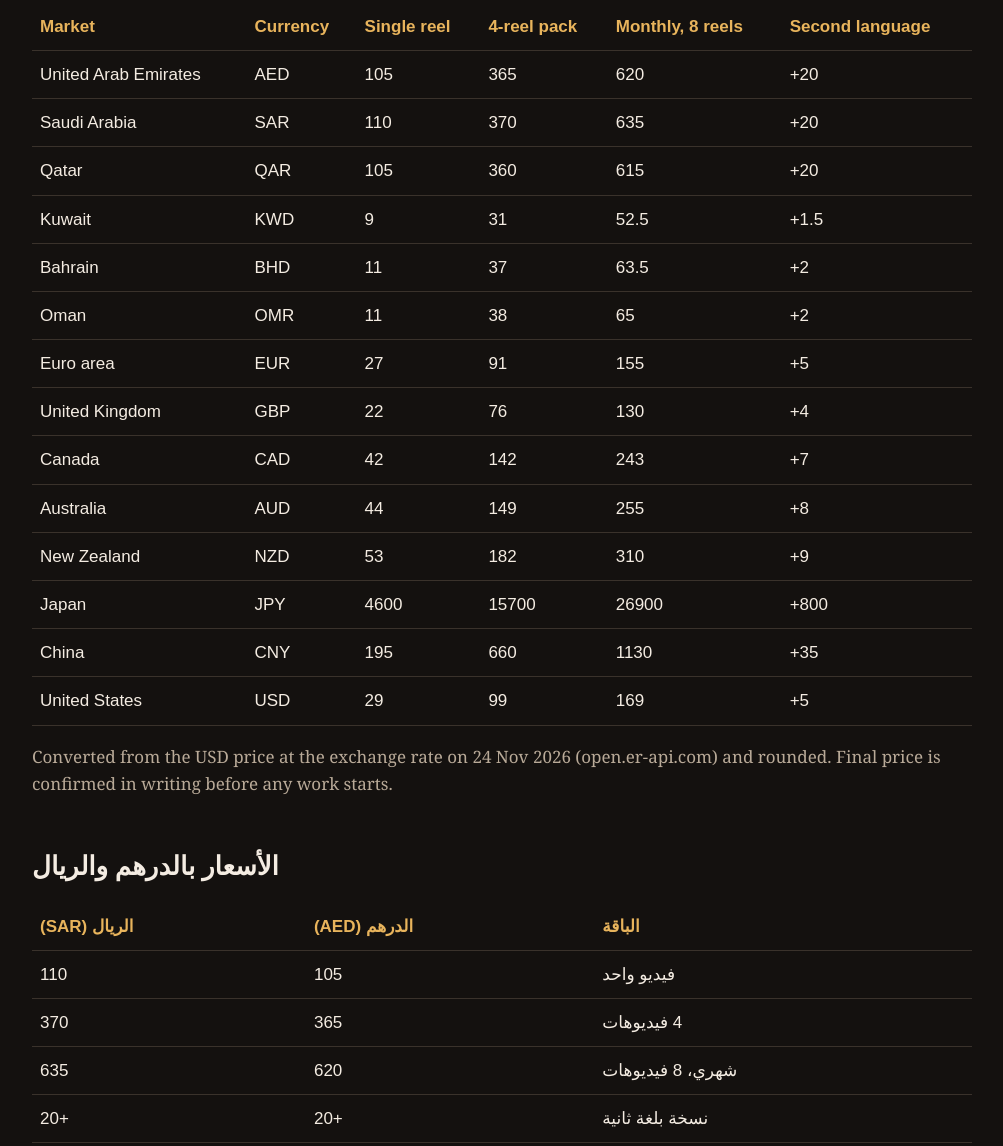
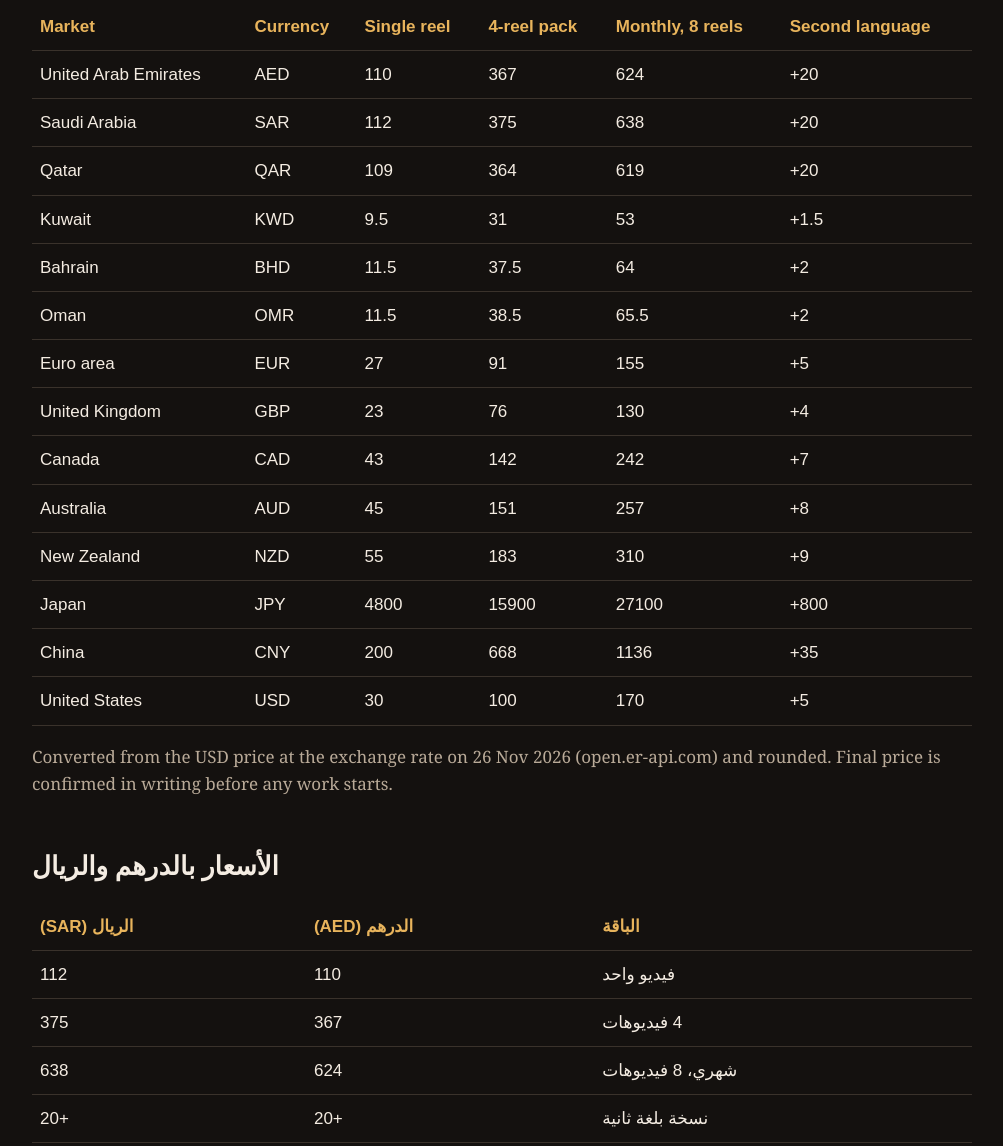
Before and after one commit to lumenreels/lumenreels.github.io, a plain HTML site: page index.html in a window 1280 px wide. Shown: the part 2157-3303 px from the top of the page, without its empty margins (138-1141 px from the left). Drawn offline with Linux system fonts and the light colour scheme.

Commit message:
Align prices with marketplace: 30/100/170 USD
Updated pricing information for various services and markets.

```diff
--- a/index.html
+++ b/index.html
@@ -37,9 +37,9 @@ ul{color:var(--mute)}footer{margin:56px 0;color:var(--mute);font-size:14px;font-
 
 <h2>Prices (USD)</h2>
 <table><tr><th>Option</th><th>Price</th></tr>
-<tr><td>Single reel</td><td>$29</td></tr>
-<tr><td>4-reel pack</td><td>$99</td></tr>
-<tr><td>Monthly, 8 reels</td><td>$169</td></tr>
+<tr><td>Single reel</td><td>$30</td></tr>
+<tr><td>4-reel pack</td><td>$100</td></tr>
+<tr><td>Monthly, 8 reels</td><td>$170</td></tr>
 <tr><td>Second-language version</td><td>+$5</td></tr>
 <tr><td>Extra revision</td><td>+$5</td></tr>
 <tr><td>Rush delivery</td><td>+$10</td></tr></table>
@@ -47,28 +47,28 @@ ul{color:var(--mute)}footer{margin:56px 0;color:var(--mute);font-size:14px;font-
 
 <h2>Prices by market</h2>
 <table><tr><th>Market</th><th>Currency</th><th>Single reel</th><th>4-reel pack</th><th>Monthly, 8 reels</th><th>Second language</th></tr>
-<tr><td>United Arab Emirates</td><td>AED</td><td>105</td><td>365</td><td>620</td><td>+20</td></tr>
-<tr><td>Saudi Arabia</td><td>SAR</td><td>110</td><td>370</td><td>635</td><td>+20</td></tr>
-<tr><td>Qatar</td><td>QAR</td><td>105</td><td>360</td><td>615</td><td>+20</td></tr>
-<tr><td>Kuwait</td><td>KWD</td><td>9</td><td>31</td><td>52.5</td><td>+1.5</td></tr>
-<tr><td>Bahrain</td><td>BHD</td><td>11</td><td>37</td><td>63.5</td><td>+2</td></tr>
-<tr><td>Oman</td><td>OMR</td><td>11</td><td>38</td><td>65</td><td>+2</td></tr>
+<tr><td>United Arab Emirates</td><td>AED</td><td>110</td><td>367</td><td>624</td><td>+20</td></tr>
+<tr><td>Saudi Arabia</td><td>SAR</td><td>112</td><td>375</td><td>638</td><td>+20</td></tr>
+<tr><td>Qatar</td><td>QAR</td><td>109</td><td>364</td><td>619</td><td>+20</td></tr>
+<tr><td>Kuwait</td><td>KWD</td><td>9.5</td><td>31</td><td>53</td><td>+1.5</td></tr>
+<tr><td>Bahrain</td><td>BHD</td><td>11.5</td><td>37.5</td><td>64</td><td>+2</td></tr>
+<tr><td>Oman</td><td>OMR</td><td>11.5</td><td>38.5</td><td>65.5</td><td>+2</td></tr>
 <tr><td>Euro area</td><td>EUR</td><td>27</td><td>91</td><td>155</td><td>+5</td></tr>
-<tr><td>United Kingdom</td><td>GBP</td><td>22</td><td>76</td><td>130</td><td>+4</td></tr>
-<tr><td>Canada</td><td>CAD</td><td>42</td><td>142</td><td>243</td><td>+7</td></tr>
-<tr><td>Australia</td><td>AUD</td><td>44</td><td>149</td><td>255</td><td>+8</td></tr>
-<tr><td>New Zealand</td><td>NZD</td><td>53</td><td>182</td><td>310</td><td>+9</td></tr>
-<tr><td>Japan</td><td>JPY</td><td>4600</td><td>15700</td><td>26900</td><td>+800</td></tr>
-<tr><td>China</td><td>CNY</td><td>195</td><td>660</td><td>1130</td><td>+35</td></tr>
-<tr><td>United States</td><td>USD</td><td>29</td><td>99</td><td>169</td><td>+5</td></tr>
+<tr><td>United Kingdom</td><td>GBP</td><td>23</td><td>76</td><td>130</td><td>+4</td></tr>
+<tr><td>Canada</td><td>CAD</td><td>43</td><td>142</td><td>242</td><td>+7</td></tr>
+<tr><td>Australia</td><td>AUD</td><td>45</td><td>151</td><td>257</td><td>+8</td></tr>
+<tr><td>New Zealand</td><td>NZD</td><td>55</td><td>183</td><td>310</td><td>+9</td></tr>
+<tr><td>Japan</td><td>JPY</td><td>4800</td><td>15900</td><td>27100</td><td>+800</td></tr>
+<tr><td>China</td><td>CNY</td><td>200</td><td>668</td><td>1136</td><td>+35</td></tr>
+<tr><td>United States</td><td>USD</td><td>30</td><td>100</td><td>170</td><td>+5</td></tr>
 </table>
-<p style="color:var(--mute)">Converted from the USD price at the exchange rate on 24 Nov 2026 (open.er-api.com) and rounded. Final price is confirmed in writing before any work starts.</p>
+<p style="color:var(--mute)">Converted from the USD price at the exchange rate on 26 Nov 2026 (open.er-api.com) and rounded. Final price is confirmed in writing before any work starts.</p>
 <h2>الأسعار بالدرهم والريال</h2>
 <table dir="rtl" style="text-align:right">
 <tr><th>الباقة</th><th>الدرهم (AED)</th><th>الريال (SAR)</th></tr>
-<tr><td>فيديو واحد</td><td>105</td><td>110</td></tr>
-<tr><td>4 فيديوهات</td><td>365</td><td>370</td></tr>
-<tr><td>شهري، 8 فيديوهات</td><td>620</td><td>635</td></tr>
+<tr><td>فيديو واحد</td><td>110</td><td>112</td></tr>
+<tr><td>4 فيديوهات</td><td>367</td><td>375</td></tr>
+<tr><td>شهري، 8 فيديوهات</td><td>624</td><td>638</td></tr>
 <tr><td>نسخة بلغة ثانية</td><td>+20</td><td>+20</td></tr>
 </table>
 <p dir="rtl" style="text-align:right">أول عينة قصيرة (10 إلى 15 ثانية) مجانية. الصوت مولّد بالذكاء الاصطناعي، ونذكر ذلك عند السؤال.</p>
```
